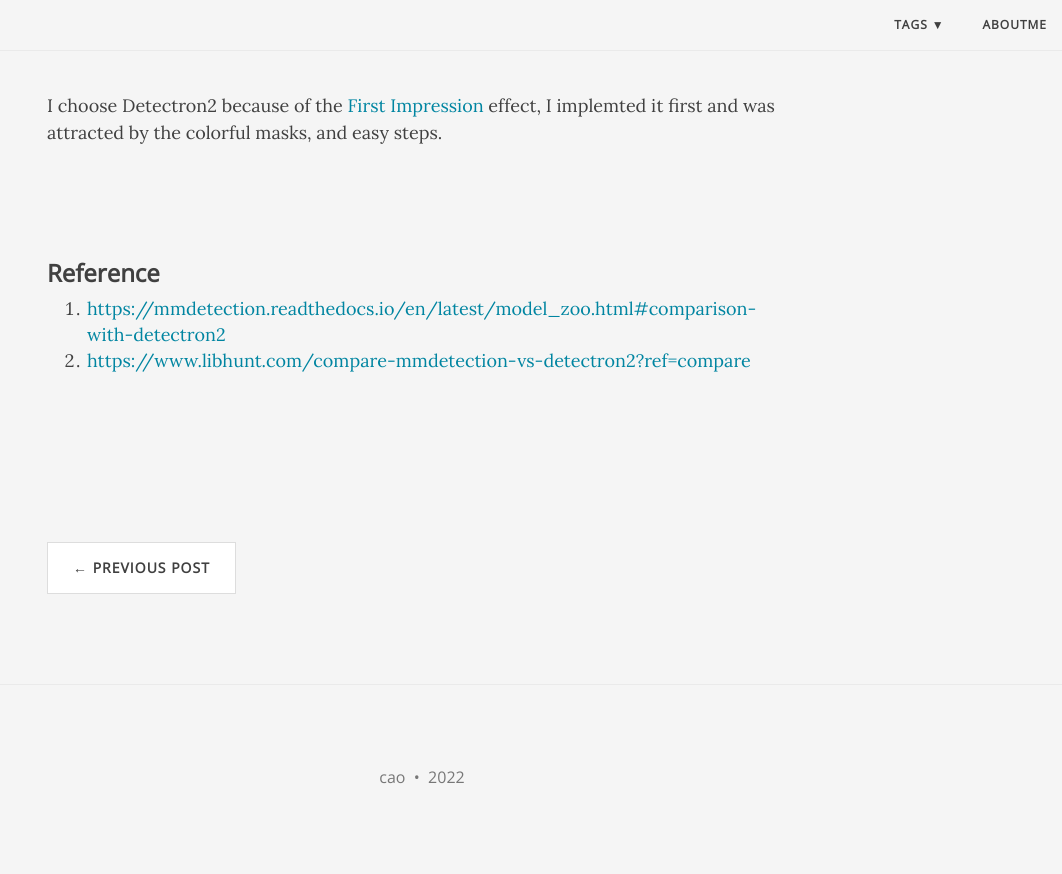
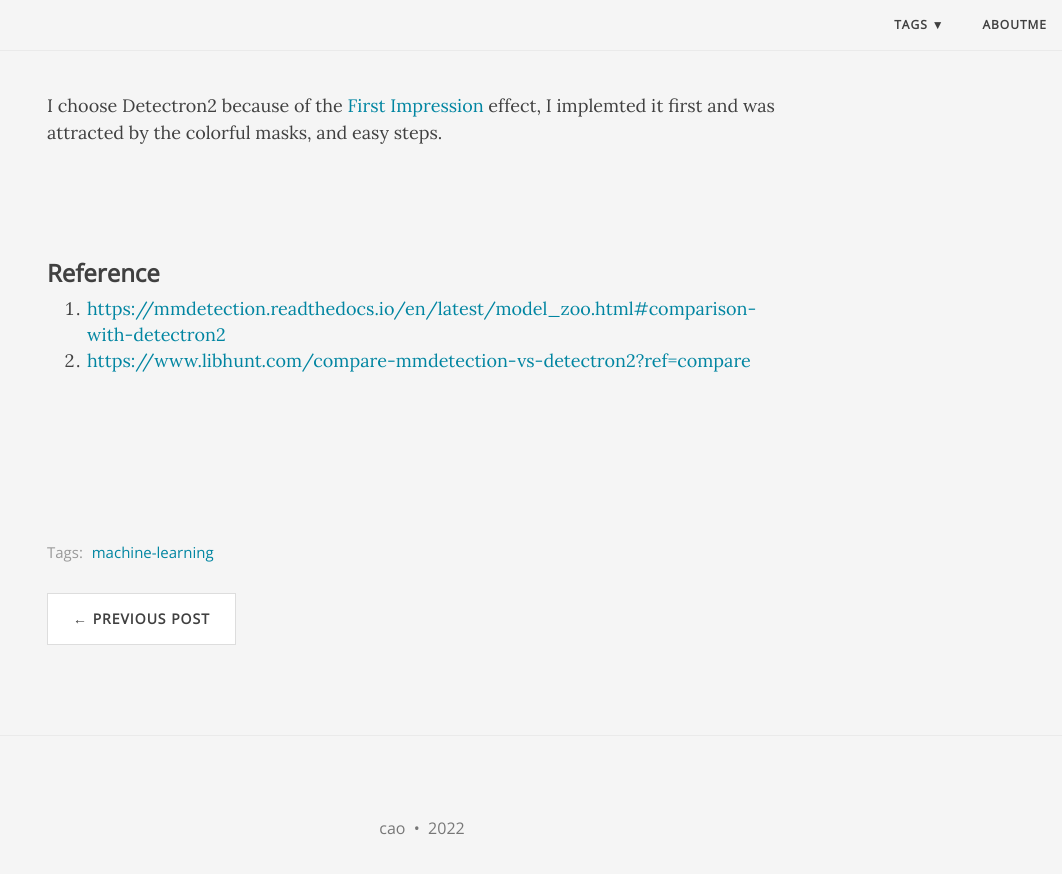
Before and after one commit to creatorcao/creatorcao.github.io, a Jekyll site: the page built from _posts/2022-08-02-detectron2-vs-mmdetection.md, in a window 1280 px wide and 900 px high, scrolled down 1626 px. Shown: the top 874 px of the window, without its empty margins (218-1280 px from the left). Built offline with Jekyll 4.4.1, drawn with Linux system fonts in a browser that asks for light colours; nearby versions of some CDN libraries; before the commit the page ends 2475 px from its top, so only the background shows below that.

Commit message:
Update 2022-08-02-detectron2-vs-mmdetection.md

```diff
--- a/_posts/2022-08-02-detectron2-vs-mmdetection.md
+++ b/_posts/2022-08-02-detectron2-vs-mmdetection.md
@@ -3,6 +3,7 @@
 published: true
 title: Detectron2 vs MMDetection
 date: '2022-08-02'
+tags: machine-learning
 ---
 
 &nbsp;<br>
```
